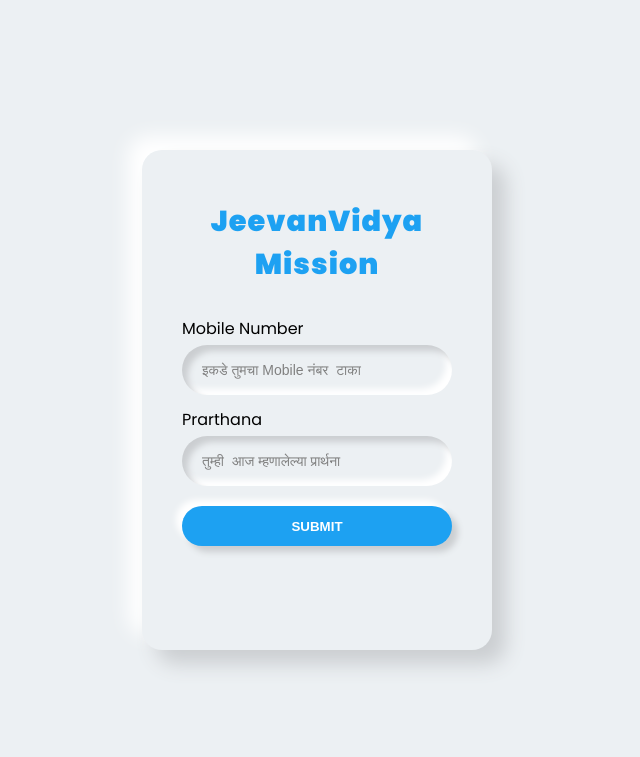
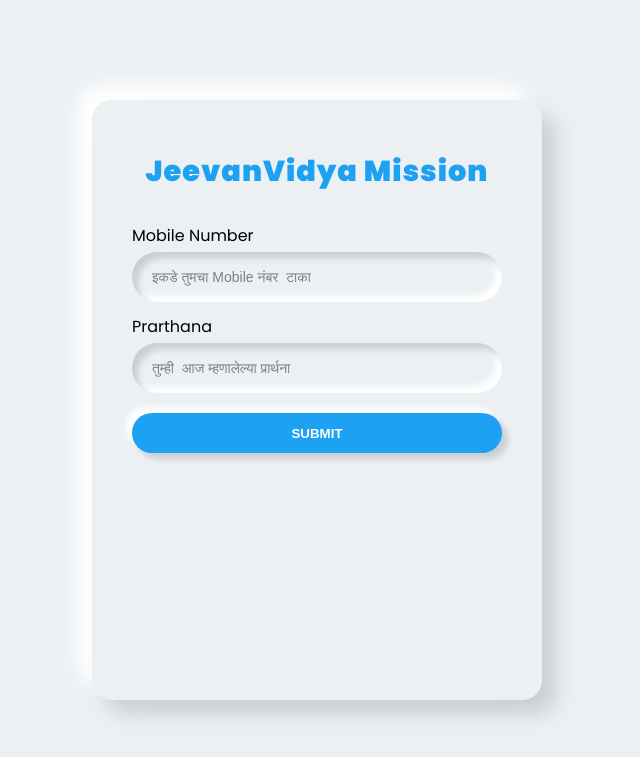
Before and after one commit to pratikg6/JVM-prarthana-count-tracker, a Flask app: page / in a window 1280 px wide. Shown: the top 757 px of the page, without its empty margins (323-963 px from the left). Run offline with Flask 2, Linux system fonts and the light colour scheme.

Commit message:
Update style.css

```diff
--- a/static/style.css
+++ b/static/style.css
@@ -16,8 +16,8 @@ body {
 
 .container {
   position: relative;
-  width: 350px;
-  height: 500px;
+  width: 450px;
+  height: 600px;
   border-radius: 20px;
   padding: 40px;
   box-sizing: border-box;
```
